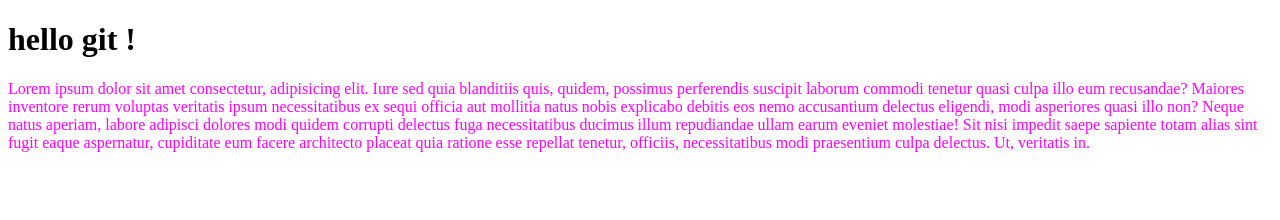
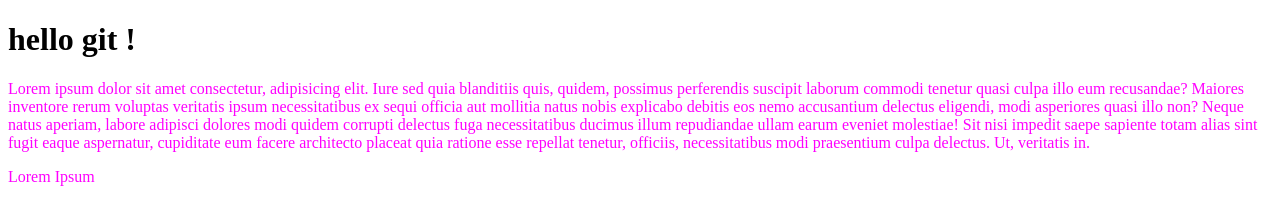
Before and after one commit to akadila/web09_first_repo, a plain HTML site: page index.html in a window 1280 px wide. Drawn offline with Linux system fonts and the light colour scheme.

Commit message:
Update index.html

```diff
--- a/index.html
+++ b/index.html
@@ -22,5 +22,7 @@
       ratione esse repellat tenetur, officiis, necessitatibus modi praesentium
       culpa delectus. Ut, veritatis in.
     </p>
+
+    <p> Lorem Ipsum<p>
   </body>
 </html>
```
